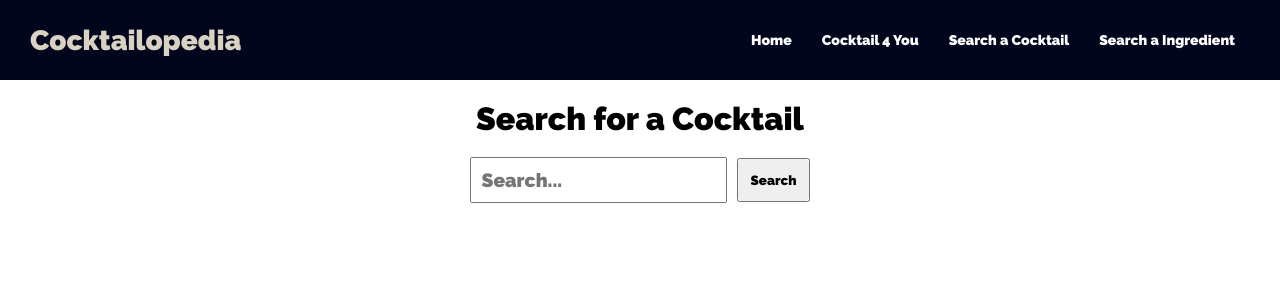
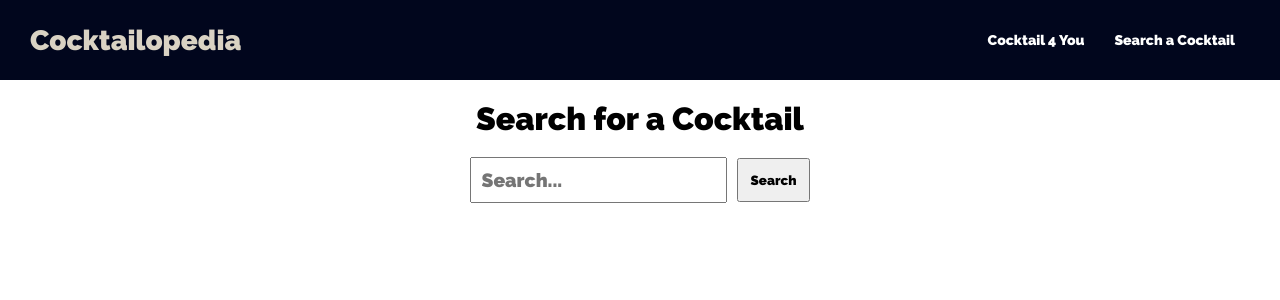
Before and after one commit to DevAbishek/cocktailopedia, a React (Create React App) app: page /cocktailsearch in a window 1280 px wide. Shown: the top 300 px of the page. Built offline with nearby package versions, Linux system fonts and the light colour scheme.

Commit message:
beautify

```diff
--- a/src/App.js
+++ b/src/App.js
@@ -1,6 +1,5 @@
 import { Navbar } from "./components/Navbar";
 import { Routes, Route } from "react-router-dom";
-import Home from './pages/Home';
 import Cocktail4U from "./pages/Cocktail4You";
 import CocktailSearch from "./pages/CocktailSearch";
 
@@ -9,8 +8,7 @@ function App() {
     <div className="wrapper">
      <Navbar/>
         <Routes>
-          <Route exact path="/" element={<Home />} />
-          <Route exact path="/cocktail4u" element={<Cocktail4U />} />
+          <Route exact path="/" element={<Cocktail4U />} />
           <Route exact path="/cocktailsearch" element={<CocktailSearch />} />
         </Routes>
     </div>
--- a/src/components/Cocktail.js
+++ b/src/components/Cocktail.js
@@ -8,7 +8,7 @@ const Cocktail = ({ idDrink, strDrink, strDrinkThumb, strInstructions, strAlcoho
                 <img className='c-image' src={strDrinkThumb} alt={strDrink} />
                 <div className='c-subcontainer'>
                     <h2 className='c-title'>Name: {strDrink}</h2>
-                    <h3 className='c-instructions'>Instructions: {strInstructions}</h3>
+                    {/* <h3 className='c-instructions'>Instructions: {strInstructions}</h3> */}
                     <h3 className='c-alcohol'>Alcohol: {strAlcoholic}</h3>
                     <h3 className='c-category'>Category: {strCategory}</h3>
                 </div>
--- a/src/components/Navbar.js
+++ b/src/components/Navbar.js
@@ -19,10 +19,8 @@ export const Navbar = () => {
 
       </div>
       <ul className='links'>
-        <li><Link to='/'>Home</Link></li>
-        <li><Link to="/cocktail4u">Cocktail 4 You</Link></li>
+        <li><Link to="/">Cocktail 4 You</Link></li>
         <li><Link to="/cocktailsearch">Search a Cocktail</Link></li>
-        <li><Link to="/">Search a Ingredient</Link></li>
       </ul>
     </nav>
   )
--- a/src/index.css
+++ b/src/index.css
@@ -6,3 +6,12 @@
   box-sizing: border-box;
   font-family: 'Raleway', sans-serif;
 }
+
+.hero-section {
+  text-align: center;
+  margin: 20px;
+}
+
+.hero-section img {
+  max-width: 1500px;
+}
--- a/src/pages/Cocktail4You.js
+++ b/src/pages/Cocktail4You.js
@@ -10,7 +10,6 @@ const Cocktail4U = () => {
       .then(res => res.json())
       .then(data => {
         setCocktail(data.drinks[0])
-        // console.log(data.drinks[0])
       })
       .catch(error => console.log(error))
   },[])
--- a/src/pages/Home.js
+++ /dev/null
@@ -1,11 +0,0 @@
-import { useState, useEffect} from 'react';
-
-const Home = () => {
-  return (
-    <>
-    Hello
-    </>
-  )
-}
-
-export default Home
```
Also changed, not shown: src/assets/img-hero.jpg (added).
